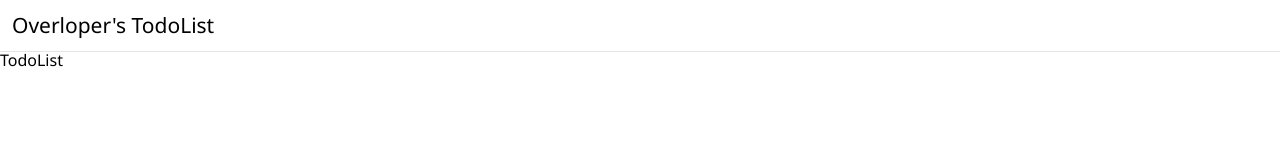
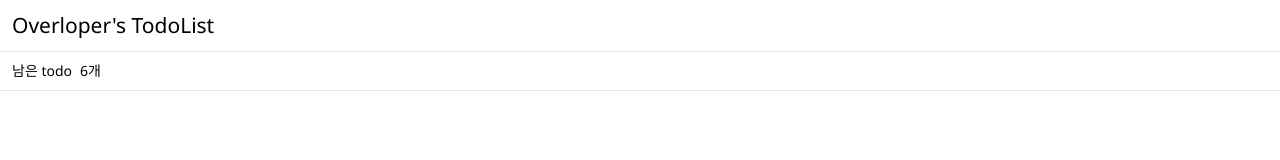
Before and after one commit to kimseonghyoek/next-todo, a Next.js app: page / in a window 1280 px wide. Shown: the top 160 px of the page. Built offline with nearby package versions, Linux system fonts and the light colour scheme.

Commit message:
Create Todo item list

```diff
--- a/components/TodoList.tsx
+++ b/components/TodoList.tsx
@@ -1,13 +1,35 @@
 import styled from "styled-components";
+import { TodoType } from "../types/todo";
+import palette from "../styles/palette";
+
+interface IProps {
+  todos: TodoType[];
+}
 
 const Container = styled.div`
   width: 100%;
+
+  .todo-list-header {
+    padding: 12px;
+    border-bottom: 1px solid ${palette.gray};
+
+    .todo-list-last-todo {
+      font-size: 14px;
+      span {
+        margin-left: 8px;
+      }
+    }
+  }
 `
 
-const TodoList: React.FC = () => {
+const TodoList: React.FC<IProps> = ({ todos }) => {
   return (
     <Container>
-      <h1>TodoList</h1>
+      <div className="todo-list-header">
+        <p className="todo-list-last-todo">
+        남은 todo<span>{todos.length}개</span>
+        </p>
+      </div>
     </Container>
   )
 }
--- a/pages/index.tsx
+++ b/pages/index.tsx
@@ -2,9 +2,19 @@
 import { NextPage } from "next";
 import styled from "styled-components";
 import TodoList from "../components/TodoList";
+import { TodoType } from "../types/todo";
+
+const todos: TodoType[] = [
+  { id: 1, text: "마트 가서 장보기", color: "red", checked: false },
+  { id: 2, text: "코딩하기", color: "orange", checked: true },
+  { id: 3, text: "Nest.js 연습하기", color: "yellow", checked: false },
+  { id: 4, text: "Next.js 연습하기", color: "green", checked: true },
+  { id: 5, text: "게임 개발하기", color: "blue", checked: false },
+  { id: 6, text: "분리수거 하기", color: "navy", checked: false },
+]
 
 const index: NextPage = () => {
-  return <TodoList/>
+  return <TodoList todos={todos}/>
 };
 
 export default index;
--- /dev/null
+++ b/types/todo.d.ts
@@ -0,0 +1,6 @@
+export type TodoType = {
+  id: number,
+  text: string,
+  color: "red" | "orange" | "yellow" | "green" | "blue" | "navy";
+  checked: boolean;
+}
```
